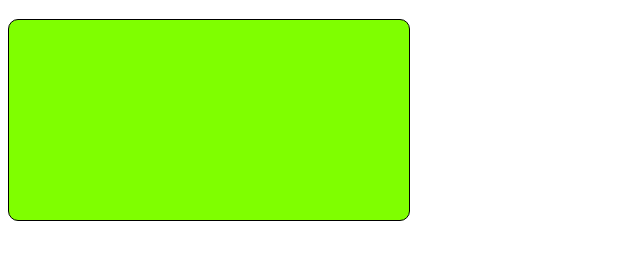
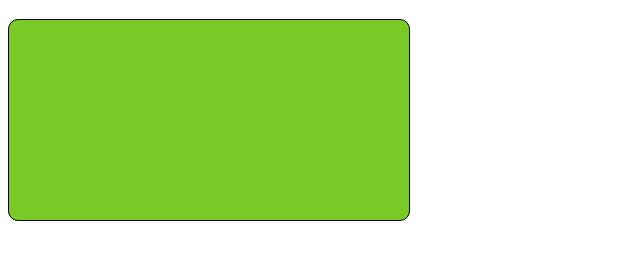
Before and after one commit to SuryaMayur/Testing, a plain HTML site: page Index.html in a window 1280 px wide. Shown: the part 61-320 px from the top of the page, without its empty margins (0-640 px from the left). Drawn offline with Linux system fonts and the light colour scheme.

Commit message:
existing file modified

```diff
--- a/Index.html
+++ b/Index.html
@@ -9,7 +9,7 @@
         div{
             height: 200px;
             width: 400px;
-            background-color: chartreuse;
+            background-color: rgb(121, 202, 39);
             border: 1px solid;
             border-radius: 10px;
         }
```
